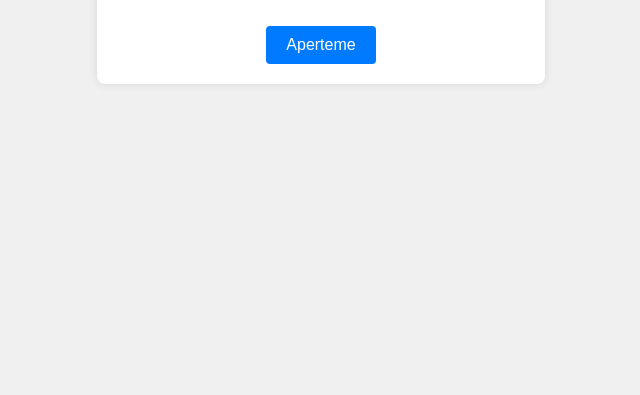
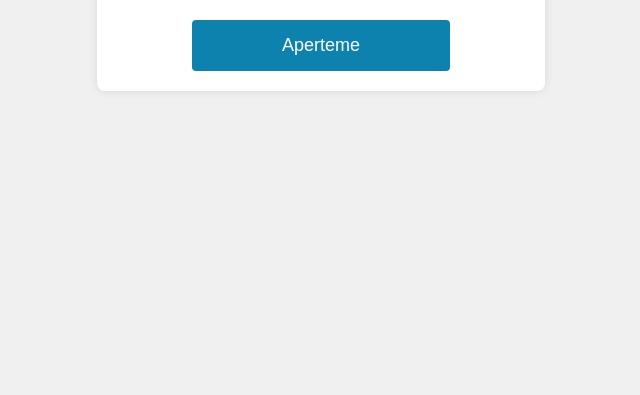
Before and after one commit to Alan01001/css-js-html, a plain HTML site: page index.html in a window 1280 px wide. Shown: the part 405-800 px from the top of the page, without its empty margins (319-959 px from the left). Drawn offline with Linux system fonts and the light colour scheme.

Commit message:
Update styles.css

```diff
--- a/styles.css
+++ b/styles.css
@@ -18,18 +18,18 @@ body {
 }
 
 button {
-    padding: 10px 20px;
-    font-size: 16px;
-    margin-top: 20px;
+    padding: 15px 90px;
+    font-size: 18px;
+    margin-top: 22px;
     cursor: pointer;
     border: none;
     border-radius: 4px;
-    background-color: #007BFF;
-    color: white;
+    background-color: #0e82af;
+    color: rgb(255, 255, 255);
 }
 
 button:hover {
-    background-color: #0056b3;
+    background-color: #e01a0c;
 }
 
 .hidden {
```
